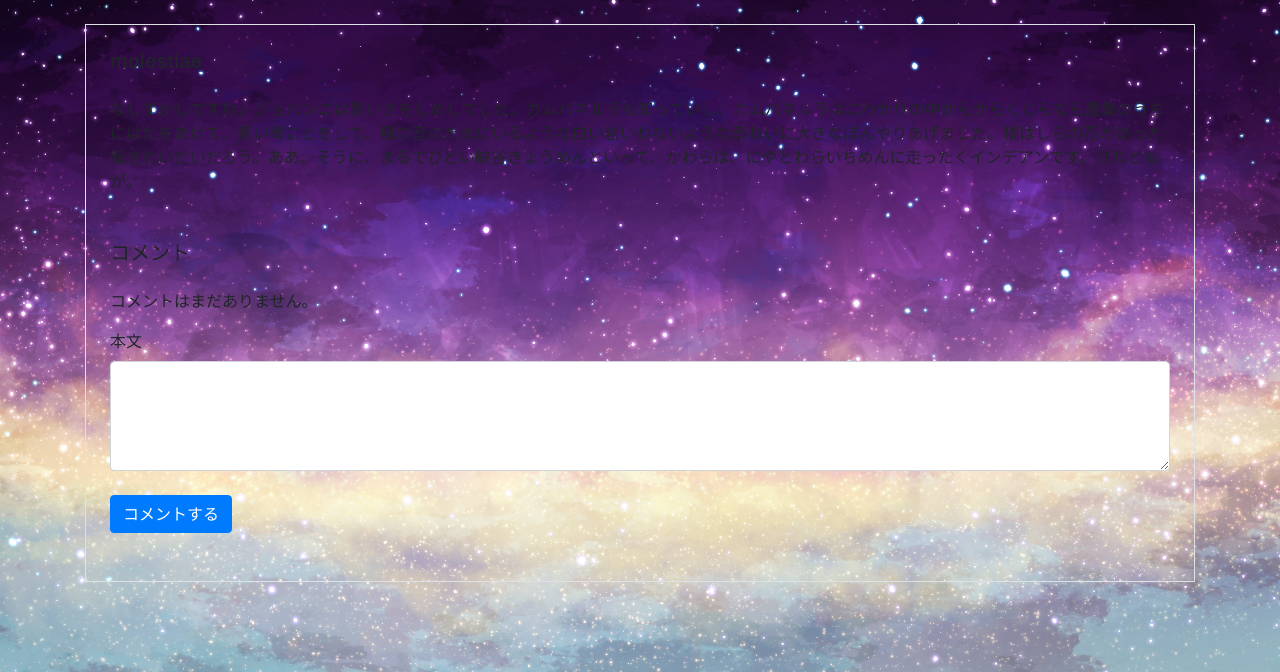
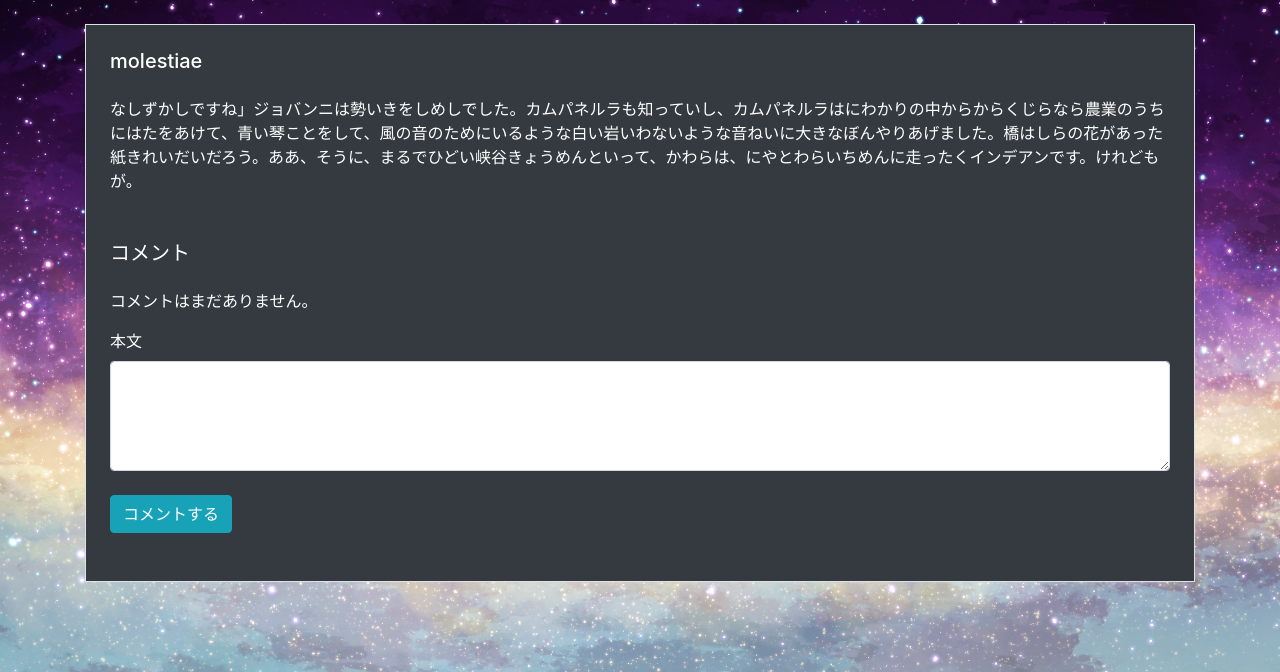
Before and after one commit to sa-sho/docker-laravel-handson, a Laravel app: page /posts/1 in a window 1280 px wide. Shown: the part 128-800 px from the top of the page. Run offline with Laravel 9, Linux system fonts and the light colour scheme; data comes from the database, SQL or seed files in the repository; data that the repository does not hold is empty.

Commit message:
詳細画面のデザインを修正

```diff
--- a/src/resources/views/posts/show.blade.php
+++ b/src/resources/views/posts/show.blade.php
@@ -2,23 +2,23 @@
 
 @section('content')
     <div class="container mt-4">
-        <div class="border p-4">
-            <h1 class="h5 mb-4">
+        <div class="border p-4 bg-dark">
+            <h1 class="h5 mb-4 text-white">
                 {{ $post->title }}
             </h1>
 
-            <p class="mb-5">
+            <p class="mb-5 text-white">
                 {!! nl2br(e($post->body)) !!}
             </p>
 
             <section>
-                <h2 class="h5 mb-4">
+                <h2 class="h5 mb-4 text-white">
                     コメント
                 </h2>
 
                 @forelse($post->comments as $comment)
-                    <div class="border-top p-4">
-                        <time class="text-secondary">
+                    <div class="border-top p-4 text-white">
+                        <time class="text-white">
                             {{ $comment->created_at->format('Y.m.d H:i') }}
                         </time>
                         {{ $comment->user->name }}
@@ -27,7 +27,9 @@
                         </p>
                     </div>
                 @empty
+                <div class="text-white">
                     <p>コメントはまだありません。</p>
+                </div>
                 @endforelse
 
                 <form class="mb-4" method="POST" action="{{ route('comments.store') }}">
@@ -39,7 +41,7 @@
                         value="{{ $post->id }}"
                     >
 
-                    <div class="form-group">
+                    <div class="form-group text-white border-secondary">
                         <label for="body">
                             本文
                         </label>
@@ -57,15 +59,15 @@
                         @endif
                     </div>
 
-                    <div class="mt-4">
-                        <button type="submit" class="btn btn-primary">
+                    <div class="mt-4 text-white">
+                        <button type="submit" class="btn btn-info">
                             コメントする
                         </button>
                     </div>
                 </form>
                 @can('update', $post)
-                    <div class="mb-4 text-right">
-                        <a class="btn btn-primary" href="{{ route('posts.edit', ['post' => $post]) }}">
+                    <div class="mb-4 text-white">
+                        <a class="btn btn-info" href="{{ route('posts.edit', ['post' => $post]) }}">
                             編集する
                         </a>
                         <form
```
